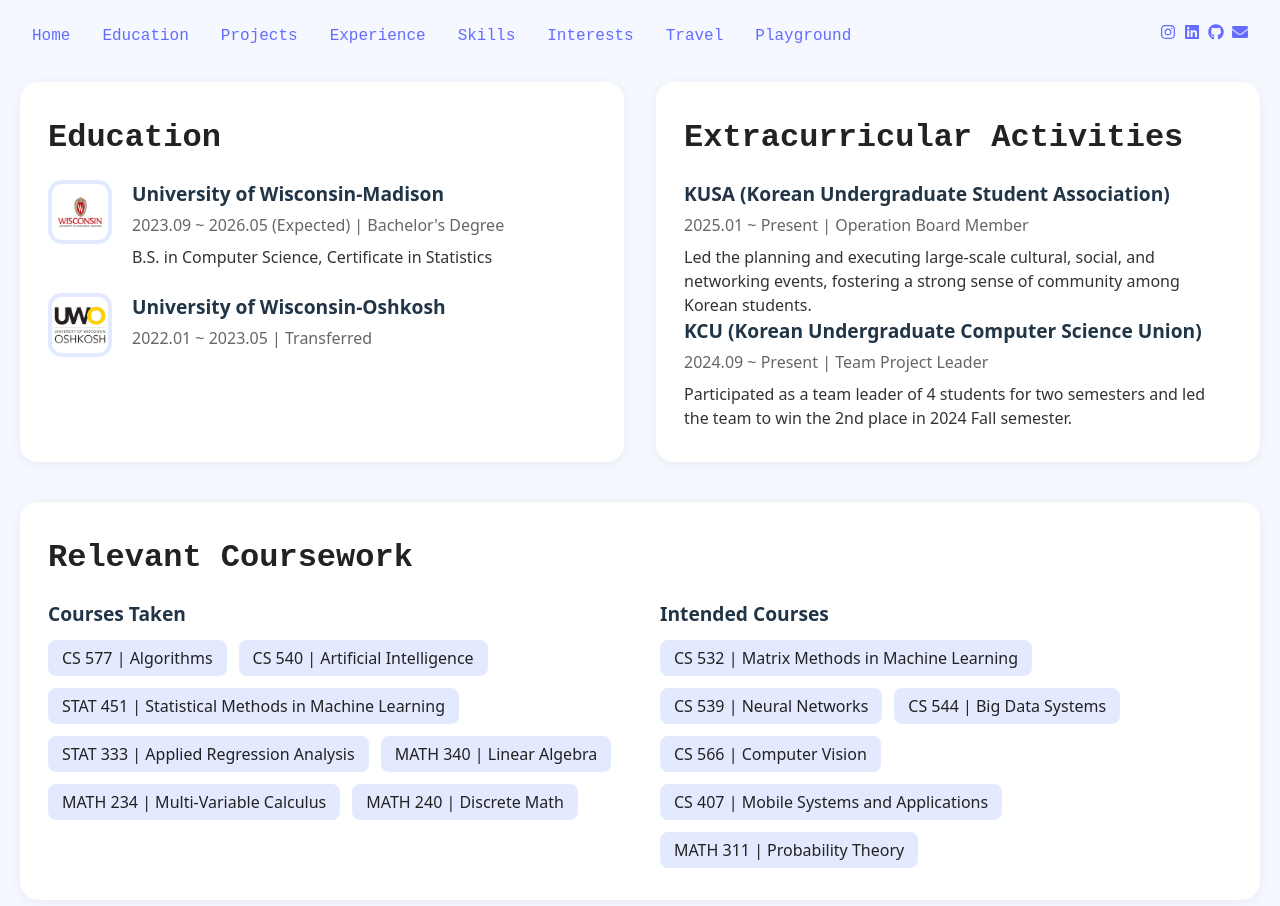
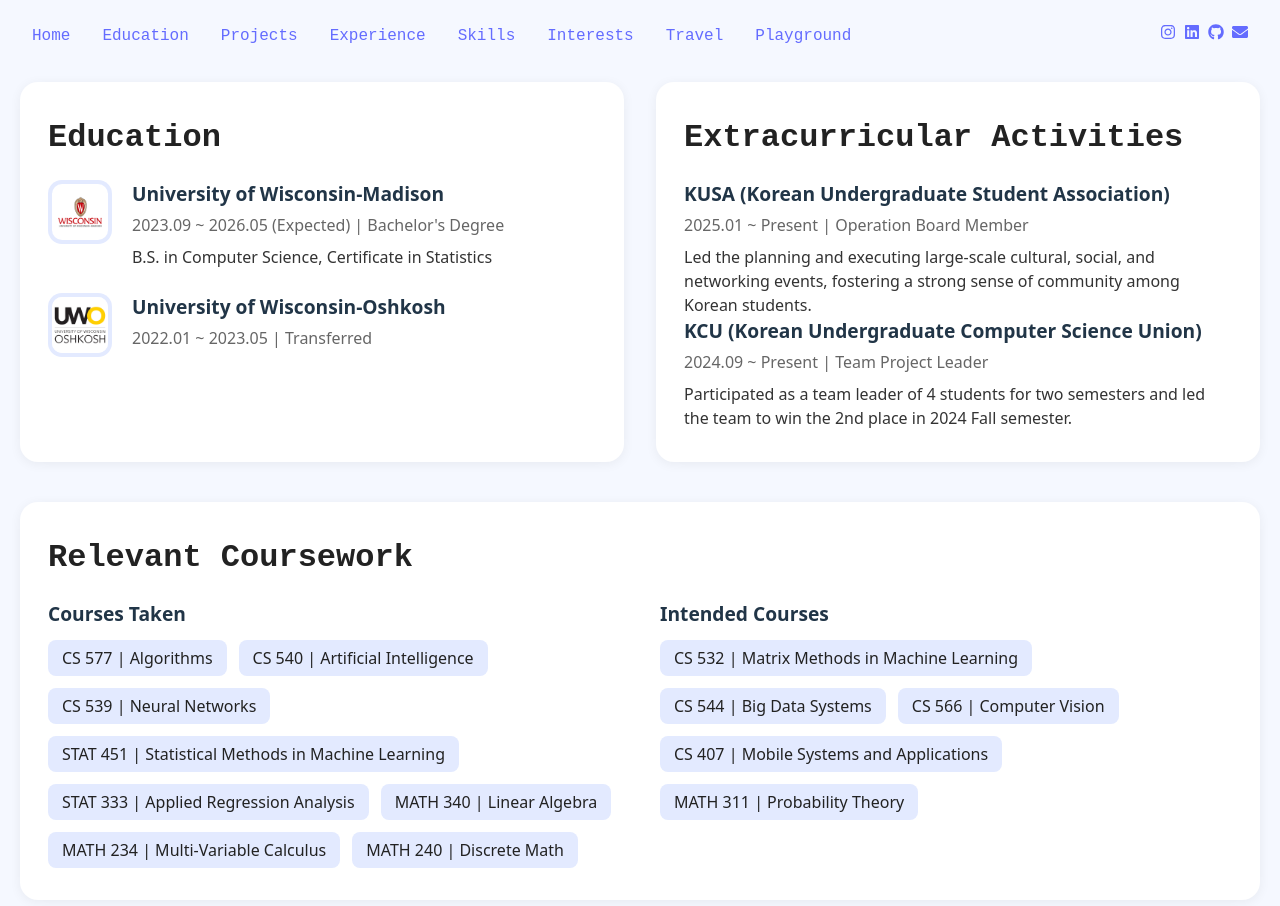
Before and after one commit to HelloPyunny/HelloPyunny, a React (Vite) app: page /education in a window 1280 px wide. Shown: the top 906 px of the page. Built offline with nearby package versions, Linux system fonts and the light colour scheme.

Commit message:
updated coursework

```diff
--- a/src/pages/Education.jsx
+++ b/src/pages/Education.jsx
@@ -195,6 +195,7 @@ export default function Education() {
               <CourseworkList>
                 <CourseworkItem>CS 577 | Algorithms</CourseworkItem>
                 <CourseworkItem>CS 540 | Artificial Intelligence</CourseworkItem>
+                <CourseworkItem>CS 539 | Neural Networks</CourseworkItem>
                 <CourseworkItem>STAT 451 | Statistical Methods in Machine Learning</CourseworkItem>
                 <CourseworkItem>STAT 333 | Applied Regression Analysis</CourseworkItem>
                 <CourseworkItem>MATH 340 | Linear Algebra</CourseworkItem>
@@ -207,7 +208,6 @@ export default function Education() {
               <ColumnTitle>Intended Courses</ColumnTitle>
               <CourseworkList>
                 <CourseworkItem>CS 532 | Matrix Methods in Machine Learning</CourseworkItem>
-                <CourseworkItem>CS 539 | Neural Networks</CourseworkItem>
                 <CourseworkItem>CS 544 | Big Data Systems</CourseworkItem>
                 <CourseworkItem>CS 566 | Computer Vision</CourseworkItem>
                 <CourseworkItem>CS 407 | Mobile Systems and Applications</CourseworkItem>
```
